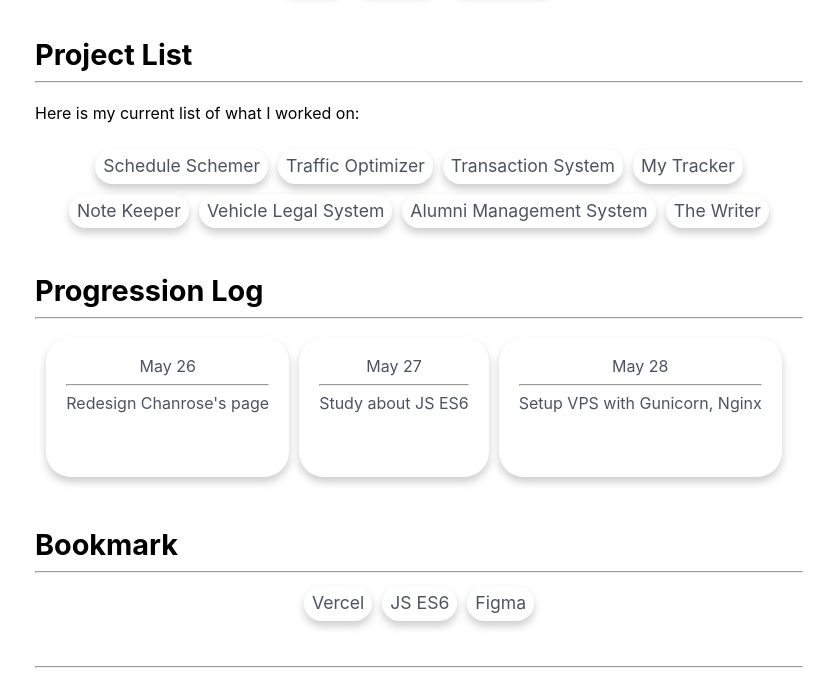
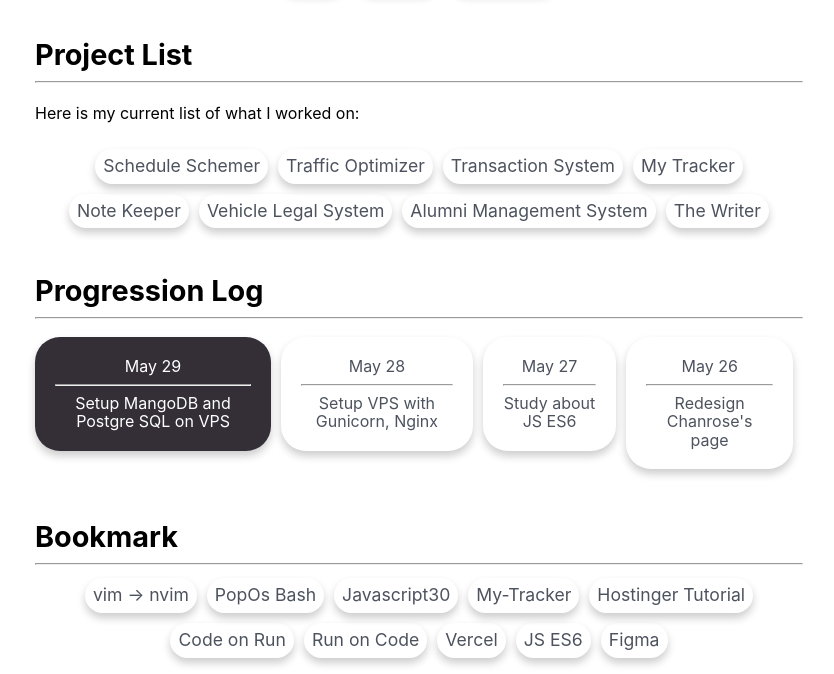
Before and after one commit to nonwiz0/chanrose, a plain HTML site: page projects.html in a window 1280 px wide. Shown: the part 278-952 px from the top of the page, without its empty margins (221-1055 px from the left). Drawn offline with Linux system fonts and the light colour scheme.

Commit message:
update home, projects, challenges

```diff
--- a/index.css
+++ b/index.css
@@ -201,6 +201,10 @@ a:hover {
   list-style-type: none;
 }
 
+.no-list {
+  list-style-type: none;
+}
+
 .btn:hover {
   text-decoration: none;
 }
--- a/projects.html
+++ b/projects.html
@@ -56,17 +56,21 @@
       <h2 class="margin-top">Progression Log</h2>
       <hr />
       <div class="flex-container align-center text-gray">
-        <div class="flex-child-card red-hover">
-          May 26 <hr />
-          Redesign Chanrose's page
+       <div class="flex-child-card dark-theme">
+          May 29 <hr />
+          Setup MangoDB and Postgre SQL on VPS
         </div>
-        <div class="flex-child-card red-hover">
+       <div class="flex-child-card light-theme red-hover">
+          May 28 <hr />
+          Setup VPS with Gunicorn, Nginx
+        </div>
+        <div class="flex-child-card light-theme red-hover">
           May 27 <hr />
           Study about JS ES6
         </div>
-        <div class="flex-child-card red-hover">
-          May 28 <hr />
-          Setup VPS with Gunicorn, Nginx
+         <div class="flex-child-card light-theme red-hover">
+          May 26 <hr />
+          Redesign Chanrose's page
         </div>
       </div>
 
@@ -74,6 +78,13 @@
       <hr />
 
       <div class="flex-container wrap align-center">
+        <a href="https://wiki.archlinux.org/title/Neovim#:~:text=ease%20of%20configuration.-,Migrating%20from%20Vim,vim%20." class="btn text-gray light-theme"> vim -> nvim </a>
+        <a href="https://pop-planet.info/wiki/index.php?title=Bash" class="btn text-gray light-theme"> PopOs Bash </a>
+        <a href="https://javascript30.com/" class="btn text-gray light-theme"> Javascript30 </a>
+        <a href="https://my-tracker.vercel.app/" class="btn text-gray light-theme"> My-Tracker </a>
+        <a href="https://www.hostinger.com/tutorials/" class="btn text-gray light-theme"> Hostinger Tutorial </a>
+        <a href="https://cor.run/" class="btn text-gray light-theme"> Code on Run </a>
+        <a href="https://app.cor.run/" class="btn text-gray light-theme"> Run on Code </a>
         <a href="https://vercel.com/" class="btn text-gray light-theme"> Vercel </a>
         <a href="https://www.freecodecamp.org/learn/javascript-algorithms-and-data-structures/#es6" class="btn text-gray light-theme"> JS ES6 </a>
         <a href="https://figma.com/" class="btn text-gray light-theme"> Figma </a>
@@ -86,7 +97,7 @@
       <!-- Footer -->
       <hr class="margin-top" />
       <div class="align-center">
-        <p>Updated in May 28, 2021 <br />
+        <p>Updated in May 29, 2021 <br />
         <a href="mailto:bdchanbroset@gmail.com">Gmail</a> |
         <a href="mailto:chanrose@pm.me">Proton</a> |
         <a href="https://www.linkedin.com/in/broset777/">LinkedIn</a> |
```
Also changed, not shown: challenges.html (+8 -9 lines), index.html (+13 -6 lines), README.md, images/chanrose-og.png (added), images/chanrose2.png (deleted), images/chanrose3.png (deleted), images/logo.svg (deleted).
